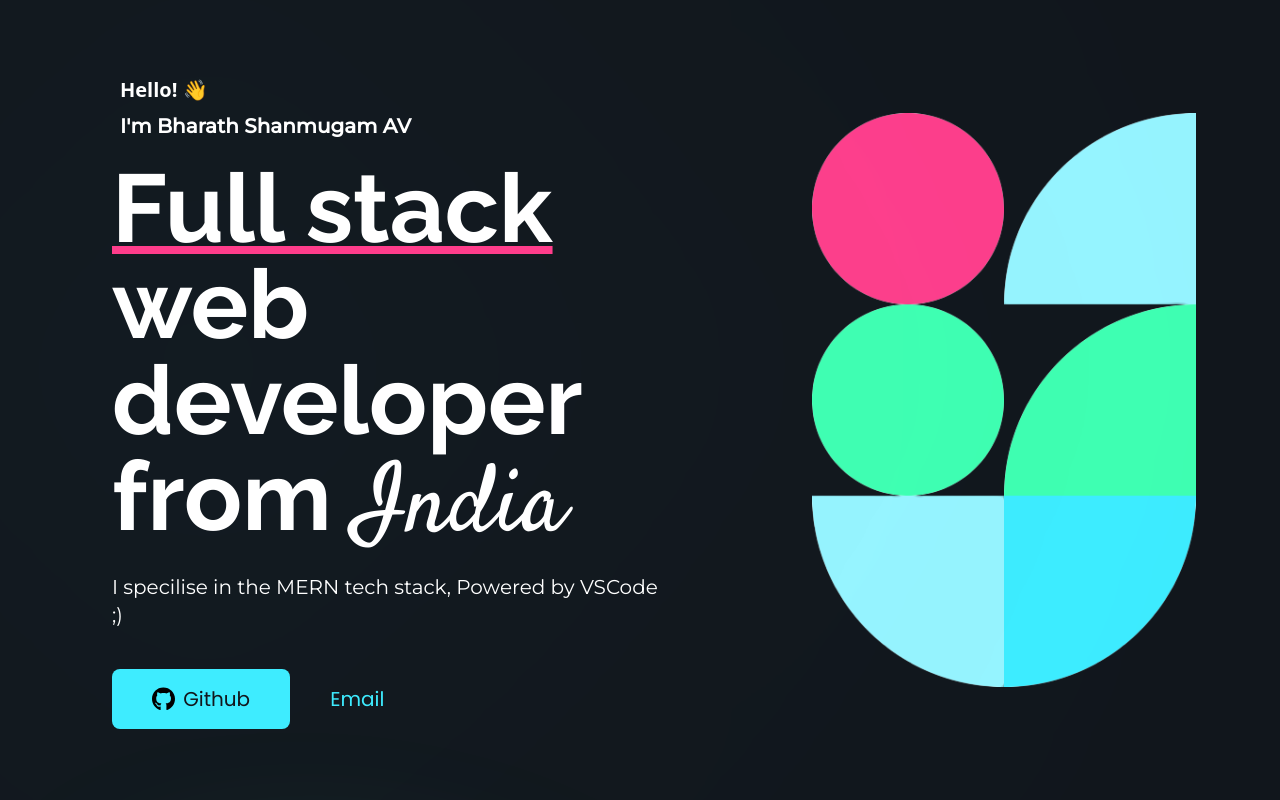
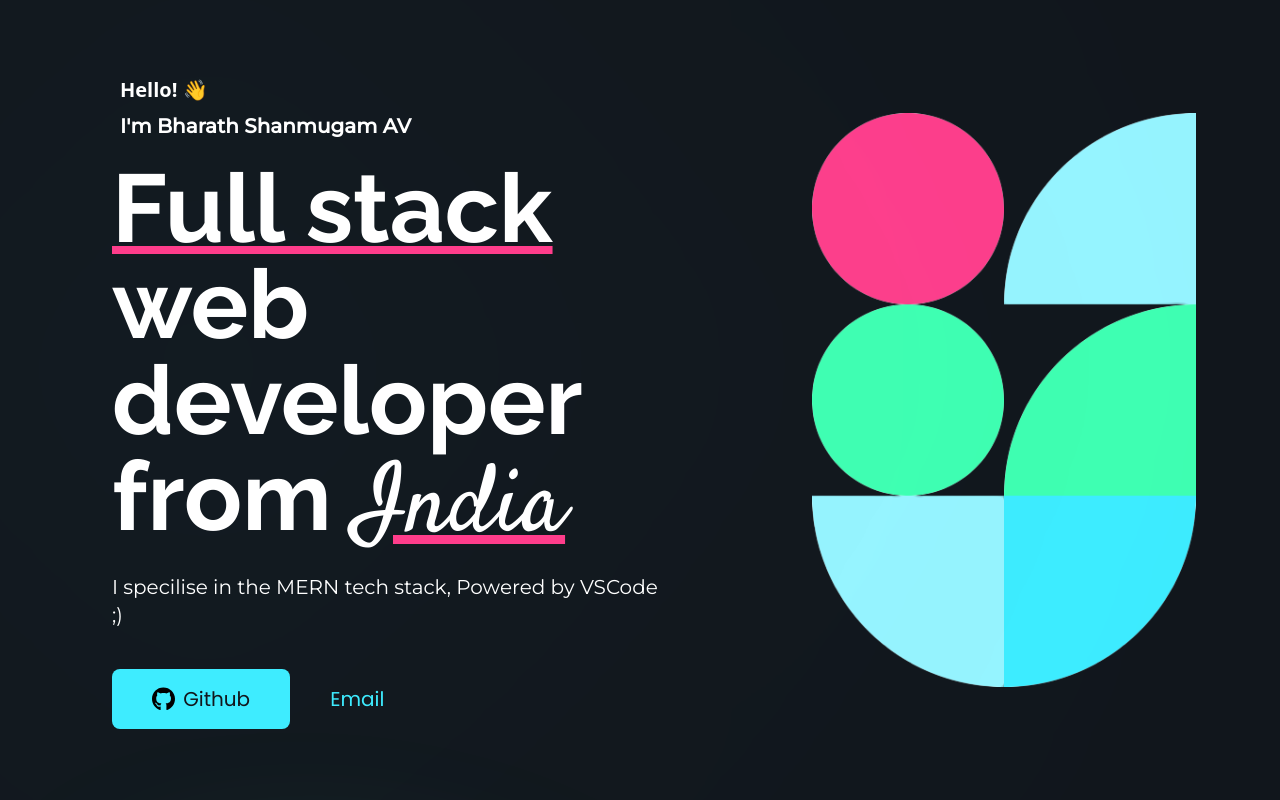
Before and after one commit to Bharath1910/bharathshanmugam.dev, a Next.js app: page / in a window 1280 px wide. Shown: the top 800 px of the page. Built offline with nearby package versions, Linux system fonts and the light colour scheme; a web font is replaced by a local one.

Commit message:
added highlight to India

```diff
--- a/components/Hero.jsx
+++ b/components/Hero.jsx
@@ -12,7 +12,7 @@ function Hero() {
                             <p className="p-1 px-2 font-bold ">Hello! 👋</p>
                             <h1 className='font-montserrat p-1 px-2 rounded-md w-fit font-semibold'><span className=''>I'm Bharath Shanmugam AV</span></h1>
                         </div>
-                        <p className='text-8xl font-raleway'><span className="underline decoration-pink decoration-8">Full stack</span> web developer from <span className="font-satisfy">India</span></p>
+                        <p className='text-8xl font-raleway'><span className="underline decoration-pink decoration-8">Full stack</span> web developer from <span className="font-satisfy decoration-pink underline">India</span></p>
                         <p className='font-montserrat'>I specilise in the <span className="">MERN tech stack</span>, Powered by VSCode ;)</p>
                         <div className='flex mt-6'>
                             <a className='flex gap-2 items-center bg-complement text-background font-poppins px-10 py-4 rounded-lg' href='https://github.com/bharath1910' target={"_blank"}><img src="/github.svg" className="h-6"/>Github</a>
```
